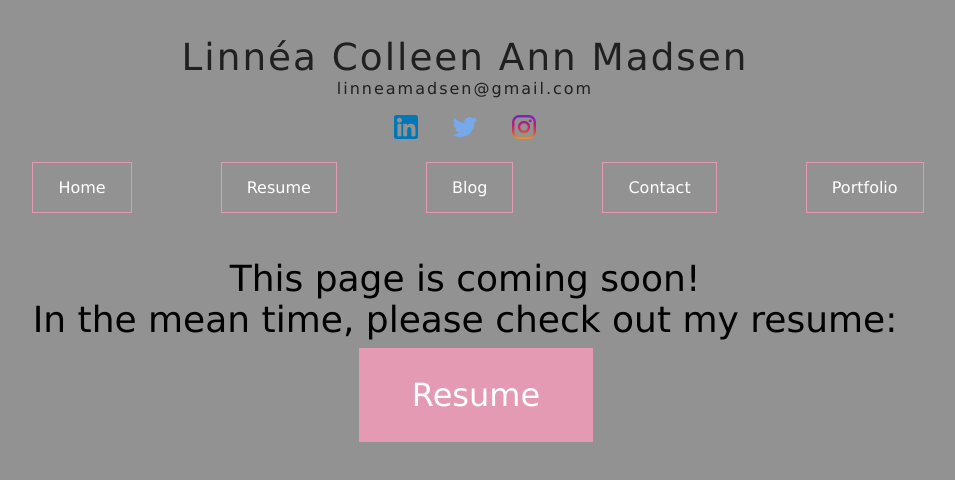
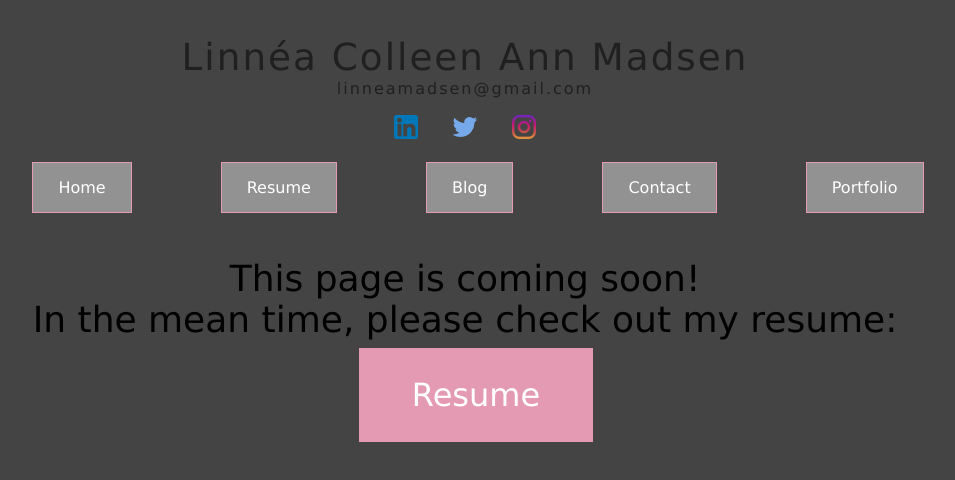
Before and after one commit to linneamadsen/linneamadsen.github.io, a plain HTML site: page index.html in a window 1280 px wide. Shown: the whole page, without its empty margins (175-1130 px from the left). Drawn offline with Linux system fonts and the light colour scheme.

Commit message:
darken background

```diff
--- a/mystyle.css
+++ b/mystyle.css
@@ -2,7 +2,7 @@
     margin: 0;
     padding: 0;
     font-family: sans-serif;
-    background-color: #929292;
+    /*background-color: #666666;*/
     font-family: "Verdana";
     font-weight: lighter;
 }
@@ -166,7 +166,7 @@ li {
     margin: 0;
     padding: 0;
     font-family: sans-serif;
-    background-color: #929292;
+    background-color: #444444;
     font-family: "Verdana";
     font-weight: lighter;
 }
```
